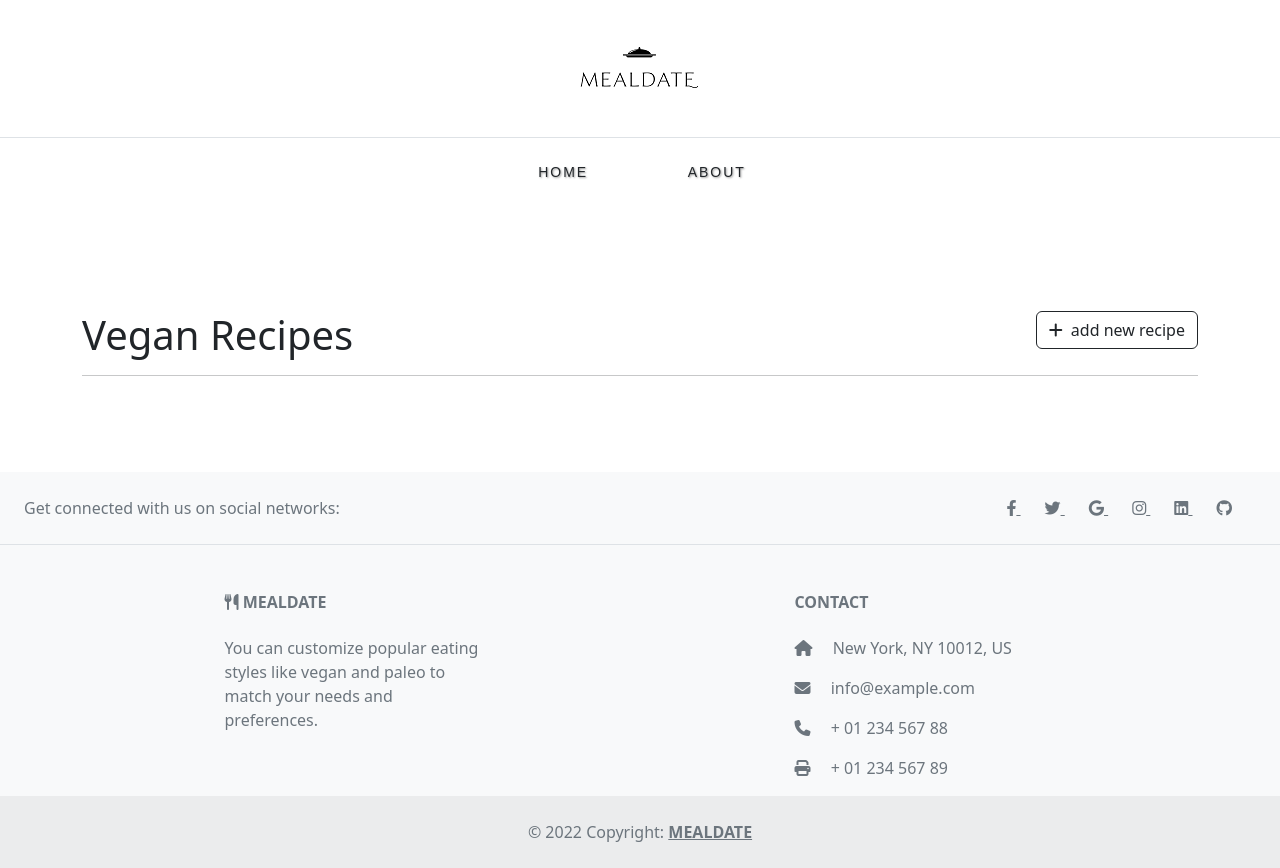
After one commit to FelBud/MealPlanner, a Symfony app: template templates/recipes/vegan.html.twig in a window 1280 px wide. The commit adds this page. Run offline with Twig, Linux system fonts and the light colour scheme; the template is opened without the code that fills it, so the values that code supplies are empty; some libraries are stand-ins or nearby versions; some web fonts are replaced.

Commit message:
added vegan / vegetarian page

```diff
--- a/templates/components/navbar.html.twig
+++ b/templates/components/navbar.html.twig
@@ -15,6 +15,15 @@
                 <li class="nav-item">
                     <a class="nav-link active" aria-current="page" href="/recipes/">Home</a>
                 </li>
+                {% if is_granted("ROLE_USER") %}
+                <li class="nav-item">
+                    <a class="nav-link active" href="/recipes/vegetarian">Vegetarian</a>
+                </li>
+                <li class="nav-item">
+                    <a class="nav-link active" href="/recipes/vegan">Vegan</a>
+                </li>
+                {% endif %}
+
                 <li class="nav-item">
                     <a class="nav-link active" href="/about">About</a>
                 </li>
--- /dev/null
+++ b/templates/recipes/vegan.html.twig
@@ -0,0 +1,40 @@
+{% extends 'base.html.twig' %} {% block title %}Recipes universal{% endblock %} {% block body %}
+<div class="container mb-3">
+    <div id="recipe-box">
+        <div class="d-flex justify-content-between">
+            <h1 class="text-center mb-0">Vegan Recipes</h1>
+            <a href="{{ path('app_recipes_new') }}" class="btn btn-outline-dark align-self-baseline mb-0"><i class="fa-solid fa-plus me-2"></i>add new recipe</a>
+        </div>
+        <hr>
+
+
+        <div class="row row-cols-1 row-cols-md-3 g-4 my-5">
+            {% for recipe in recipes %} {% if recipe.status == "aproved" %}
+            <div class="col">
+                <div class="card">
+                    <img src="{{asset('pictures/'~recipe.Picture)}}" class="card-img-top cardImage">
+                    <div class="card-body">
+                        <h5 class="card-title">{{ recipe.Name }}</h5>
+                        <p class="card-text"><i class="fa-regular fa-user me-2"></i>{{ recipe.Servings }} Servings </p>
+                        <p><i class="fa-regular fa-clock me-2"></i>{{ recipe.Time }} min</p>
+                        <!--Buttons-->
+                        <div class="d-flex justify-content-end">
+
+                            <!--If Admin-->
+                            {% if is_granted("ROLE_ADMIN") %}
+                            <a href="{{ path('app_recipes_show', {'id': recipe.id}) }}"><button class="btn btn-outline-dark me-2"><i class="fa-solid fa-circle-info me-2"></i>Details</button></a>
+                            <a href="{{ path('app_recipes_edit', {'id': recipe.id}) }}"><button class="btn btn-outline-dark me-2"><i class="fa-solid fa-pencil me-2"></i>Edit</button></a>
+                            <a href="{{ path('app_recipes_delete', {'id': recipe.id}) }}"><button class="btn btn-outline-dark me-2"><i class="fa-regular fa-circle-xmark me-2"></i>Delete</button></a>
+                            <!--If user-->
+                            {% elseif is_granted("ROLE_USER") %}
+                            <a href="{{ path('app_recipes_user_show', {'id': recipe.id}) }}"><button class="btn btn-outline-dark me-2"><i class="fa-solid fa-circle-info me-2"></i>Details</button></a>
+                            <a href="{{ path('app_weekplanner_new', {'id': recipe.id}) }}"><button class="btn btn-outline-dark"><i class="fa-solid fa-plus me-2"></i>Add to Planner</button></a> {% endif %}
+                        </div>
+                    </div>
+                </div>
+            </div>
+            {% endif %}{% endfor %}
+        </div>
+    </div>
+</div>
+{% endblock %}
```
Also changed, not shown: src/Controller/RecipesController.php (+20 -0 lines), templates/recipes/vegetarian.html.twig (added, +40 -0 lines), public/pictures/925714-tabitharwheeler-d6df74e3-54c6-4886-9e5b-e988cba2e735-639987913aed4.jpg (added).
